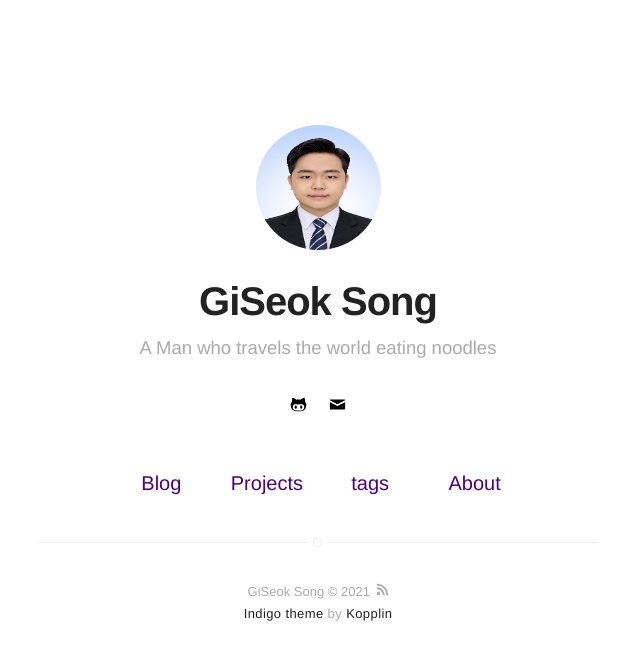
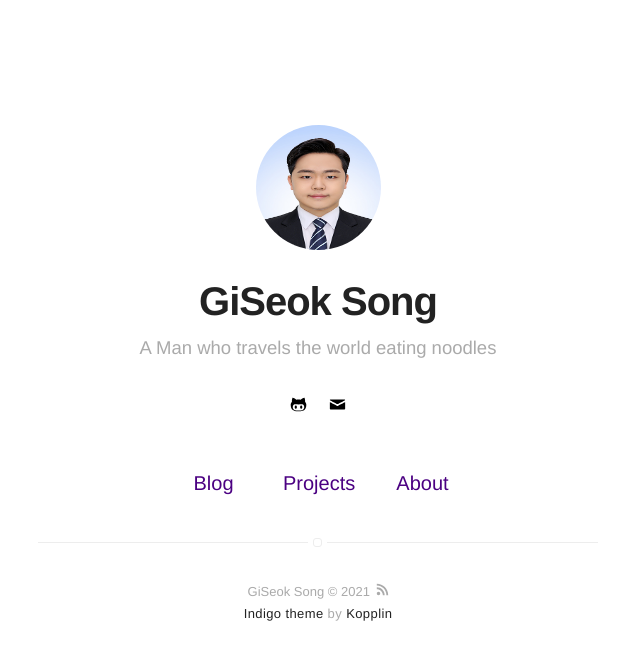
Before and after one commit to Song014/Song014.github.io, a Jekyll site: the page built from index.html, in a window 1280 px wide. Shown: the top 660 px of the page, without its empty margins (322-962 px from the left). Built offline with Jekyll 4.4.1, drawn with Linux system fonts in a browser that asks for light colours.

Commit message:
Update nav.html

```diff
--- a/_includes/nav.html
+++ b/_includes/nav.html
@@ -22,7 +22,7 @@
             {% endif %}
         {% endif %}
 
-        {% if site.projects == true %}
+        {% if site.tags == true %}
             {% if page.title != "tags" %}
                 <li class="item">
                     <a class="link" href="{{ site.url }}/tags">tags</a>
```
